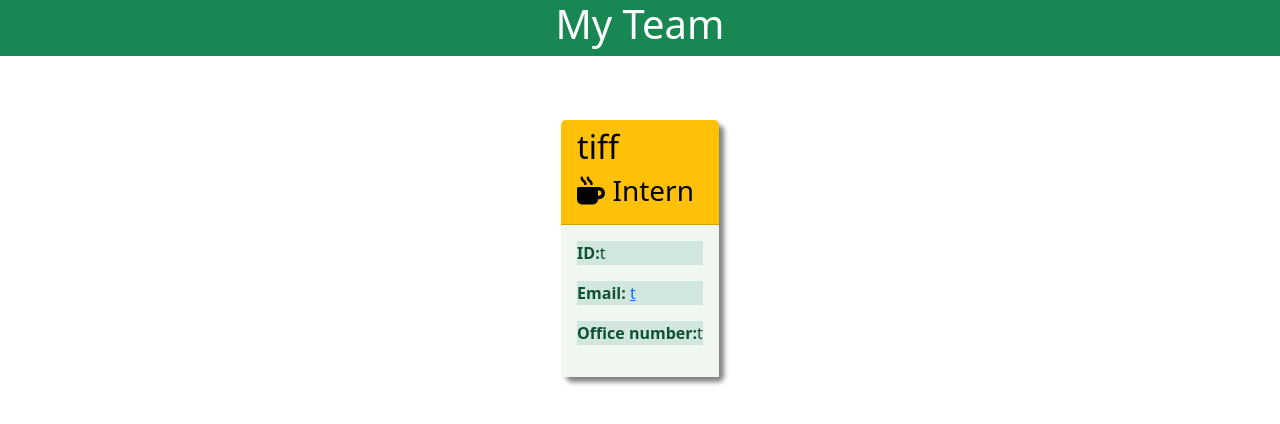
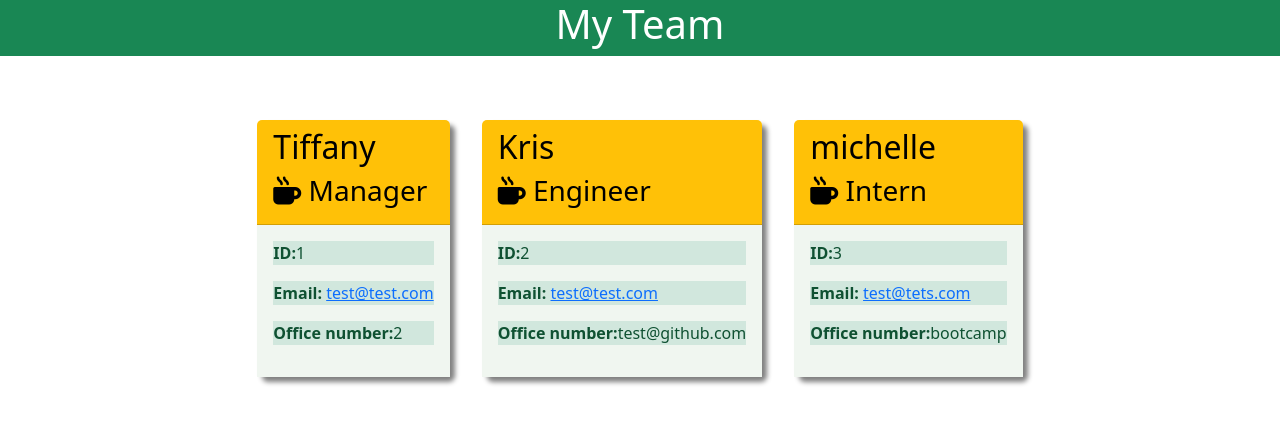
Before and after one commit to TiffyAlva/team-profile-generator, a website: page output/team.html in a window 1280 px wide. Drawn offline with nearby package versions, Linux system fonts and the light colour scheme.

Commit message:
created readme

```diff
--- a/output/team.html
+++ b/output/team.html
@@ -23,17 +23,43 @@
             <div class="container">
                 <div class="row">
                     <div class="team-area col-12 d-flex justify-content-center">
-                       <div class="card employee-card">
+                           <div class="card employee-card">
+        <div class="card-header bg-warning ">
+            <h2 class="card-title text-black">Tiffany</h2>
+            <h3 class="card-title text-black"><i class="fa-solid fa-mug-hot"></i> Manager</h3>
+        </div>
+        <div class="card-body">
+            <ul class="list-group">
+                <p class="list-group-item-success"><b>ID:</b>1</p>
+                <p class="list-group-item-success"><b>Email:</b> <a
+                        href="mailto:test@test.com">test@test.com</a></p>
+                <p class="list-group-item-success"><b>Office number:</b>2</p>
+            </ul>
+        </div>
+    </div><div class="card employee-card">
     <div class="card-header bg-warning ">
-        <h2 class="card-title text-black">tiff</h2>
+        <h2 class="card-title text-black">Kris</h2>
+        <h3 class="card-title text-black"><i class="fa-solid fa-mug-hot"></i> Engineer</h3>
+    </div>
+    <div class="card-body">
+        <ul class="list-group">
+            <p class="list-group-item-success"><b>ID:</b>2</p>
+            <p class="list-group-item-success"><b>Email:</b> <a
+                    href="mailto:test@test.com">test@test.com</a></p>
+            <p class="list-group-item-success"><b>Office number:</b>test@github.com</p>
+        </ul>
+    </div>
+</div><div class="card employee-card">
+    <div class="card-header bg-warning ">
+        <h2 class="card-title text-black">michelle</h2>
         <h3 class="card-title text-black"><i class="fa-solid fa-mug-hot"></i> Intern</h3>
     </div>
     <div class="card-body">
         <ul class="list-group">
-            <p class="list-group-item-success"><b>ID:</b>t</p>
+            <p class="list-group-item-success"><b>ID:</b>3</p>
             <p class="list-group-item-success"><b>Email:</b> <a
-                    href="mailto:t">t</a></p>
-            <p class="list-group-item-success"><b>Office number:</b>t</p>
+                    href="mailto:test@tets.com">test@tets.com</a></p>
+            <p class="list-group-item-success"><b>Office number:</b>bootcamp</p>
         </ul>
     </div>
 </div>
```
Also changed, not shown: README.md.
